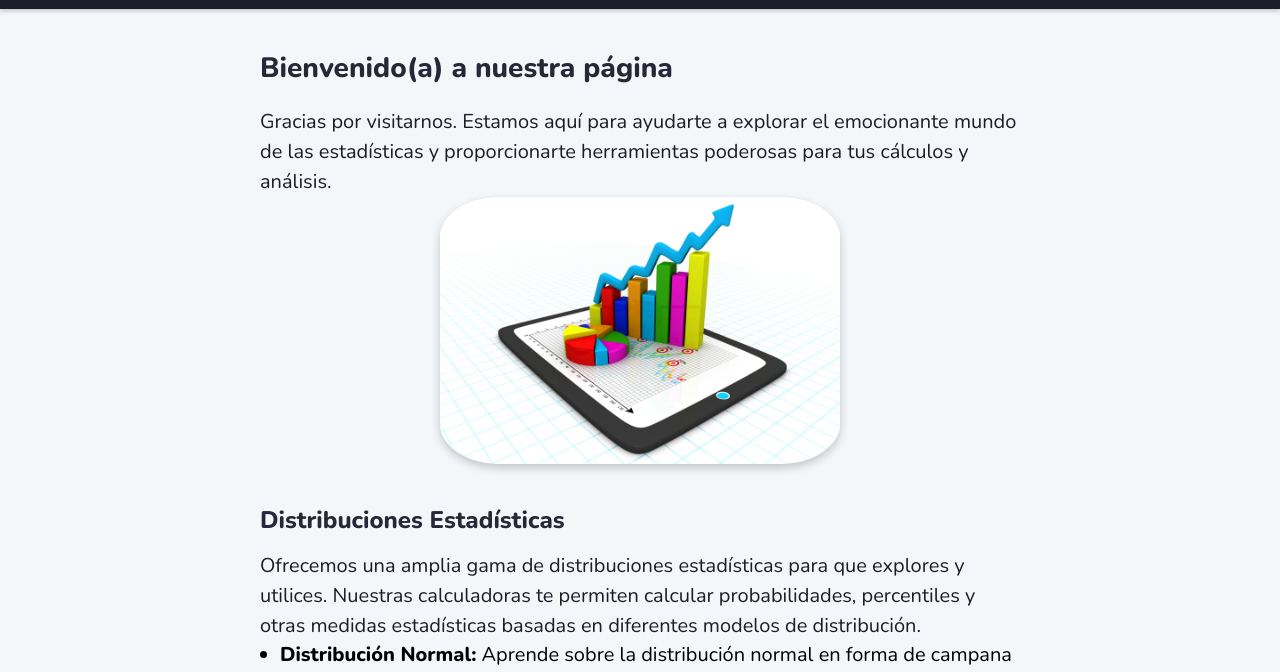
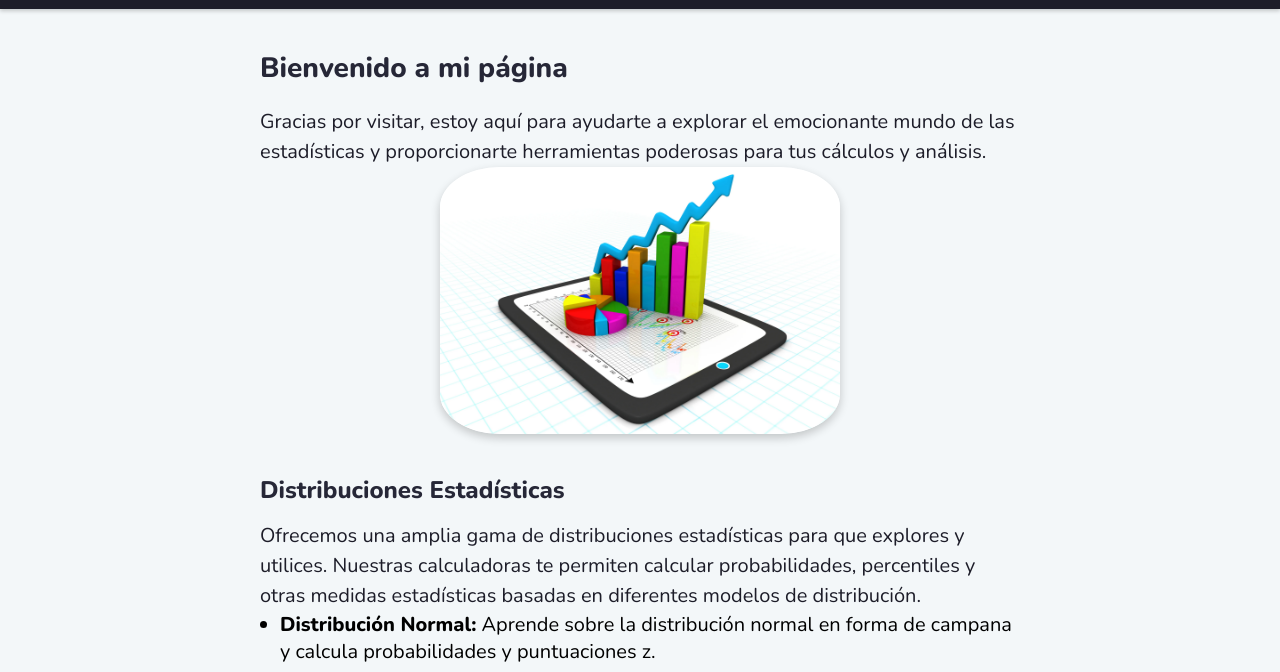
Before and after one commit to Jarol20cb/Estadistica, a plain HTML site: page index.html in a window 1280 px wide. Shown: the part 76-748 px from the top of the page. Drawn offline with nearby package versions, Linux system fonts and the light colour scheme.

Commit message:
Update index.html

```diff
--- a/index.html
+++ b/index.html
@@ -31,8 +31,8 @@
     <main id="home">
       <section class="welcome-section" >
         <div class="welcome-content">
-          <h1>Bienvenido(a) a nuestra página</h1>
-          <p>Gracias por visitarnos. Estamos aquí para ayudarte a explorar el emocionante mundo de las estadísticas y proporcionarte herramientas poderosas para tus cálculos y análisis.</p>
+          <h1>Bienvenido a mi página</h1>
+          <p>Gracias por visitar, estoy aquí para ayudarte a explorar el emocionante mundo de las estadísticas y proporcionarte herramientas poderosas para tus cálculos y análisis.</p>
         </div>
         <div class="welcome-image">
           <img src="img/estadística.jpg" alt="Bienvenido(a)">
```
